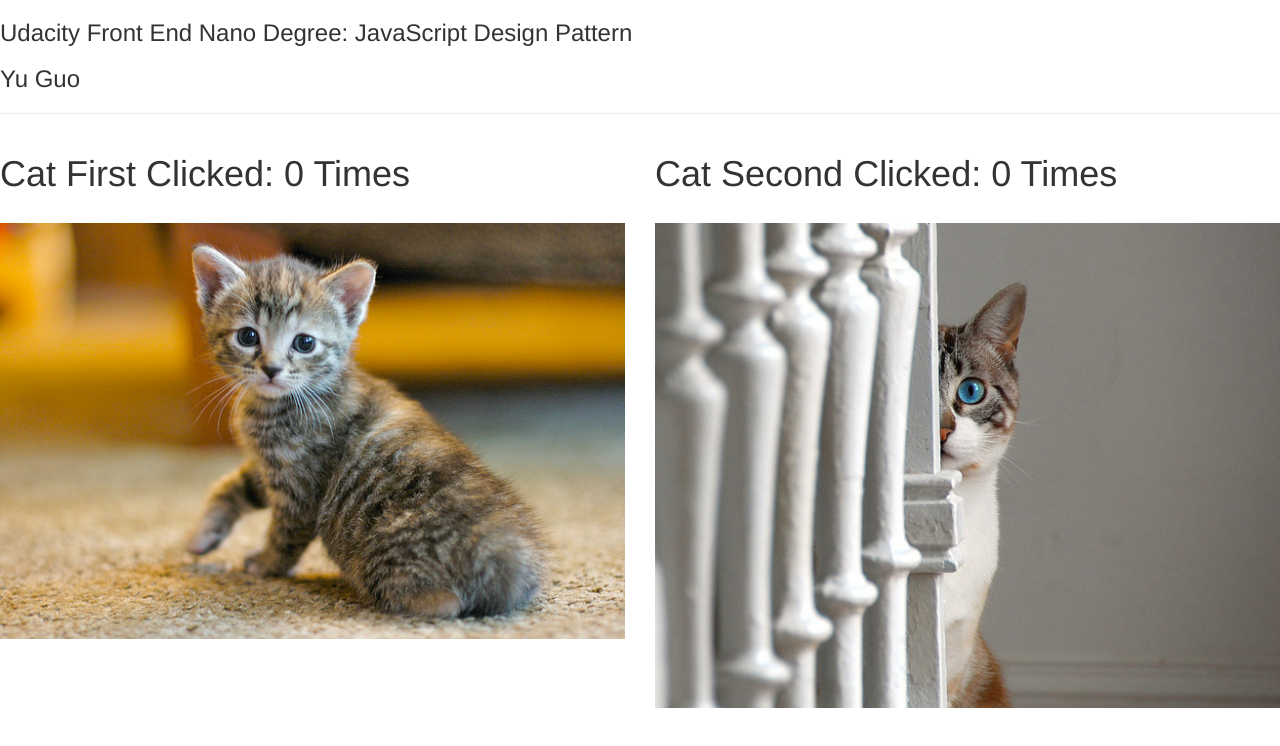
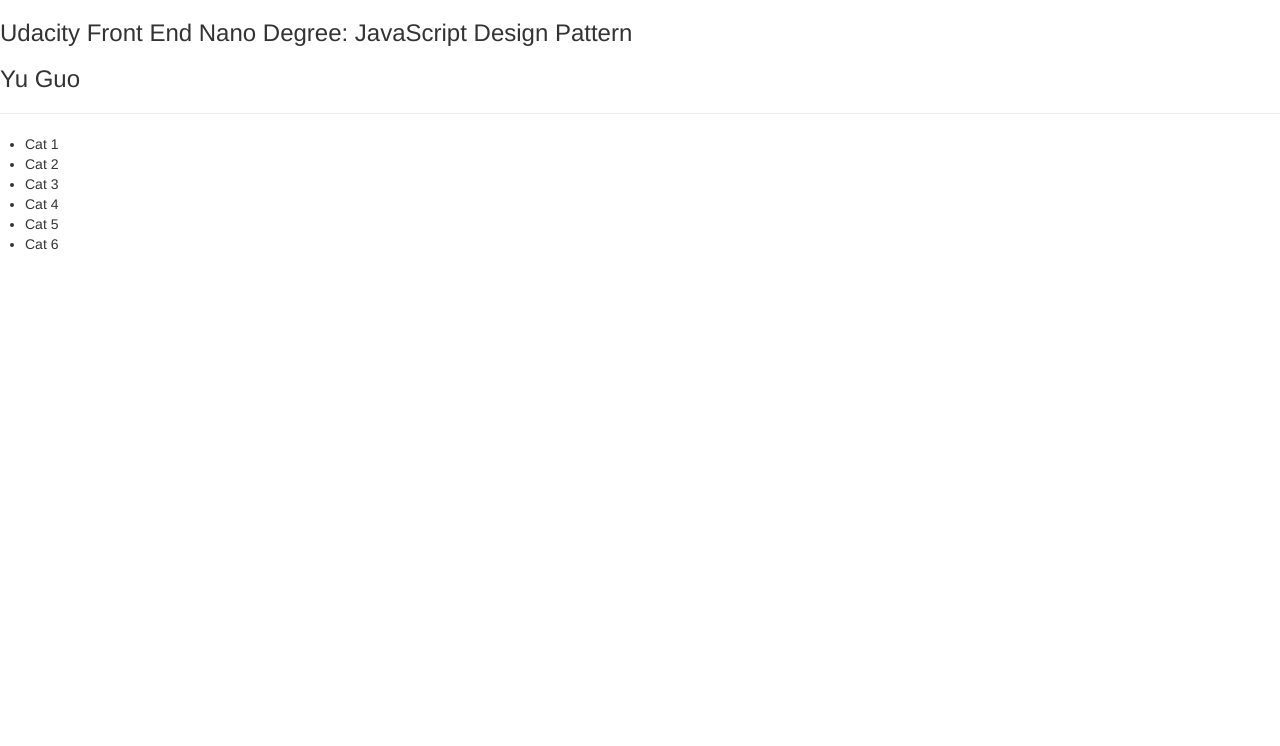
Before and after one commit to prodbuilder/udacity-nano-frontend, a plain HTML site: page JS-Design-Pattern/cat-clicker.html in a window 1280 px wide. Drawn offline with nearby package versions, Linux system fonts and the light colour scheme.

Commit message:
[JSDP] multiple cats hide/show by clicking name

```diff
--- a/JS-Design-Pattern/cat-clicker.html
+++ b/JS-Design-Pattern/cat-clicker.html
@@ -16,7 +16,8 @@
     <h3>Udacity Front End Nano Degree: JavaScript Design Pattern</h2>
     <h3>Yu Guo</h3>
     <hr>
-    <div class='cats row'> </div>
+    <div class="row cat-name"><ul></ul></div>
+    <div class='row cats'> </div>
 </body>
 
 </html>
--- a/JS-Design-Pattern/js/cat-clicker.js
+++ b/JS-Design-Pattern/js/cat-clicker.js
@@ -4,38 +4,55 @@
     this.count = 0;
     this.id = id;
 };
-Cat.prototype.addTo = function($cats) {
-    $cats.append('<div class="col-md-6"> <h1><span class="cat-name" id="#"> </span> Clicked: <span class="count"></span> Times</h1> <br><img class="img img-responsive" src="#" id="#"></img> </div>');
-    this.$elem = $cats.children().last();
+Cat.prototype.addDiv = function($cats) {
+    $cats.append('<div class=""> <h1><span class="cat-name" id="#"> </span> clicked: <span class="count"></span> Times</h1> <br><img class="img img-responsive" src="#" id="#"></img> </div>');
+    this.elem = $cats.children().last();
+    this.elem.attr('id', 'cat-div' + this.id)
     this.addName();
     this.addImg();
     this.addCounter();
 };
-Cat.prototype.addName = function(){
-    $name = this.$elem.find('.cat-name');
+Cat.prototype.addName = function() {
+    $name = this.elem.find('.cat-name');
     $name.attr('id', 'cat' + this.id);
     $name.text(this.name);
 };
 Cat.prototype.addImg = function() {
-    $img = this.$elem.find('img');
+    $img = this.elem.find('img');
     $img.attr('src', this.img);
     $img.attr('id', 'cat-clicker' + this.id);
 };
 Cat.prototype.addCounter = function() {
-    $counter = this.$elem.find('.count');
+    $counter = this.elem.find('.count');
     $counter.attr('id', 'counter' + this.id);
     $counter.text(this.count);
     // add click listener
-    $('#cat-clicker' + this.id).click(this.clicked.bind(this));
+    $('#cat-clicker' + this.id).click(this.updateCount.bind(this));
 };
-Cat.prototype.clicked = function() {
+Cat.prototype.updateCount = function() {
     this.count++;
-    console.log('clicked, ', '#counter' + this.id);
     $('#counter' + this.id).text(this.count);
 };
-
+Cat.prototype.addNameList = function($catList) {
+    $catList.append('<li>' + this.name + '</li>');
+    this.nameElem = $catList.children().last();
+    this.nameElem.click(this.elem.toggle.bind(this.elem));
+};
 $(function() {
-    var $cats = $('.cats');
-    (new Cat('img/cat.jpg', 'Cat First', 0)).addTo($cats);
-    (new Cat('img/cat2.jpg', 'Cat Second', 1)).addTo($cats);
+    console.log('start');
+    var $cats = $('.cats'),
+        $catList = $('.cat-name ul'),
+        cats = [
+            new Cat('img/cat.jpg', 'Cat 1', 0),
+            new Cat('img/cat2.jpg', 'Cat 2', 1),
+            new Cat('img/cat3.jpg', 'Cat 3', 2),
+            new Cat('img/cat.jpg', 'Cat 4', 3),
+            new Cat('img/cat2.jpg', 'Cat 5', 4),
+            new Cat('img/cat3.jpg', 'Cat 6', 5),
+        ];
+        cats.forEach(function(cat) {
+            cat.addDiv($cats);
+            cat.addNameList($catList);
+            cat.nameElem.click();
+        });
 });
```
Also changed, not shown: JS-Design-Pattern/img/cat1.jpg (renamed from JS-Design-Pattern/img/cat.jpg), JS-Design-Pattern/img/cat3.jpg (added).
